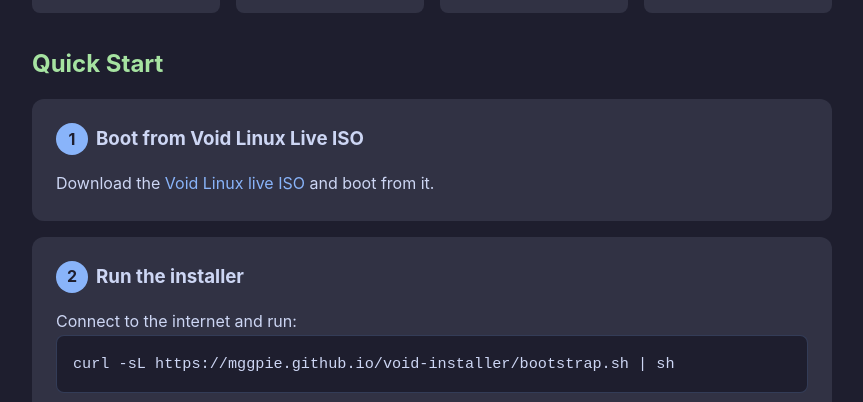
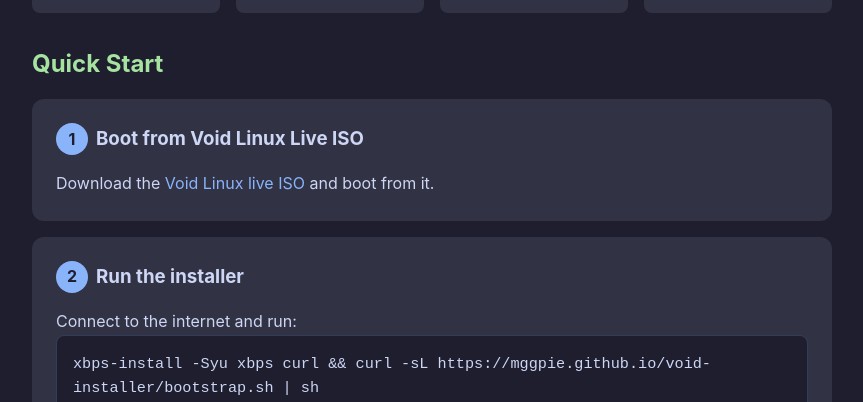
Before and after one commit to mggpie/void-installer, a plain HTML site: page index.html in a window 1280 px wide. Shown: the part 387-789 px from the top of the page, without its empty margins (208-1071 px from the left). Drawn offline with Linux system fonts and the light colour scheme.

Commit message:
Fix installation command: xbps-install required first on live ISO

```diff
--- a/index.html
+++ b/index.html
@@ -79,7 +79,7 @@
         <div class="phase">
             <div class="phase-title"><span class="phase-number">2</span><h3 style="margin:0">Run the installer</h3></div>
             <p>Connect to the internet and run:</p>
-            <code id="cmd1">curl -sL https://mggpie.github.io/void-installer/bootstrap.sh | sh</code>
+            <code id="cmd1">xbps-install -Syu xbps curl && curl -sL https://mggpie.github.io/void-installer/bootstrap.sh | sh</code>
             <button class="copy-btn" onclick="navigator.clipboard.writeText(document.getElementById('cmd1').textContent)">📋 Copy</button>
         </div>
         <div class="phase">
```
Also changed, not shown: 1 other file.
